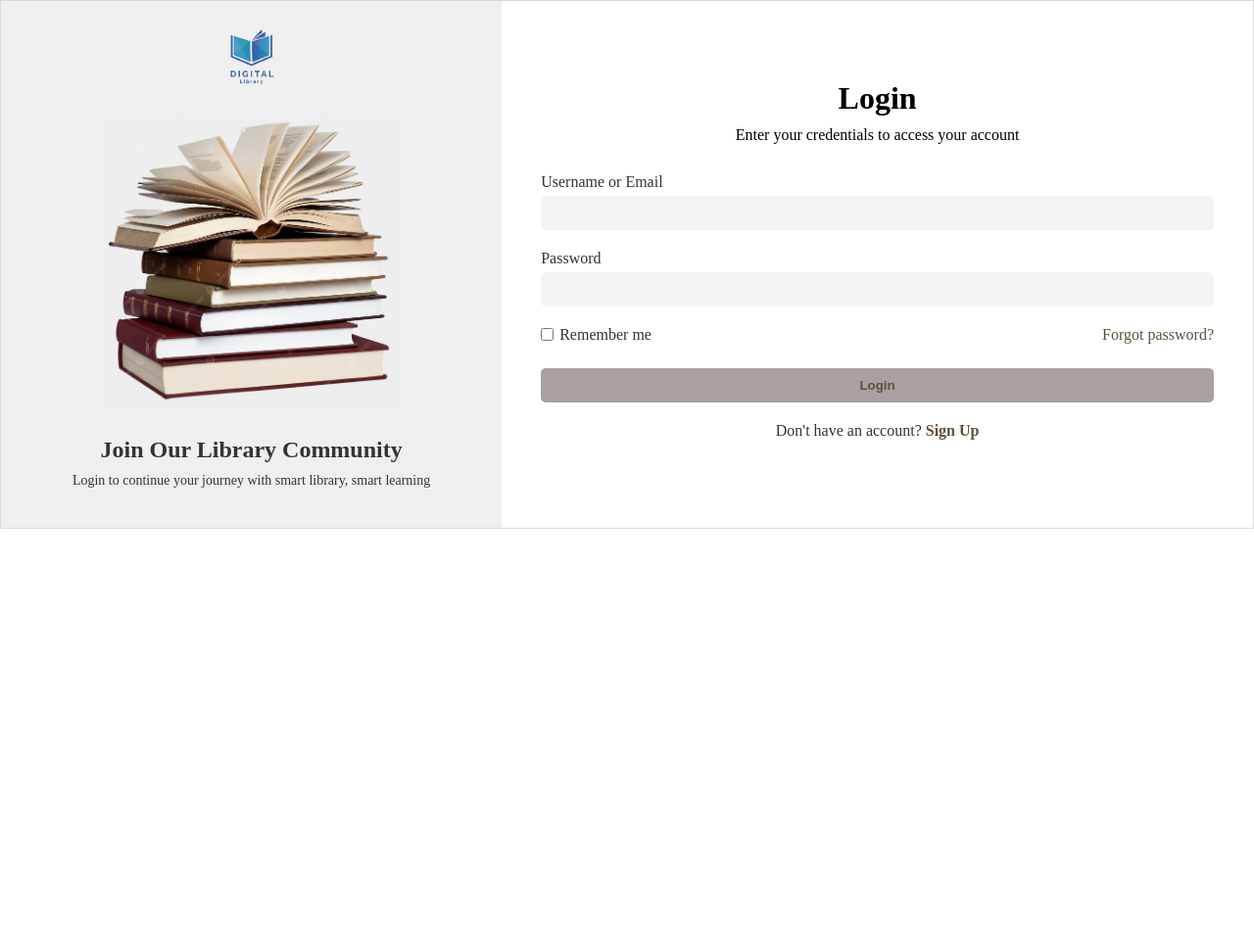
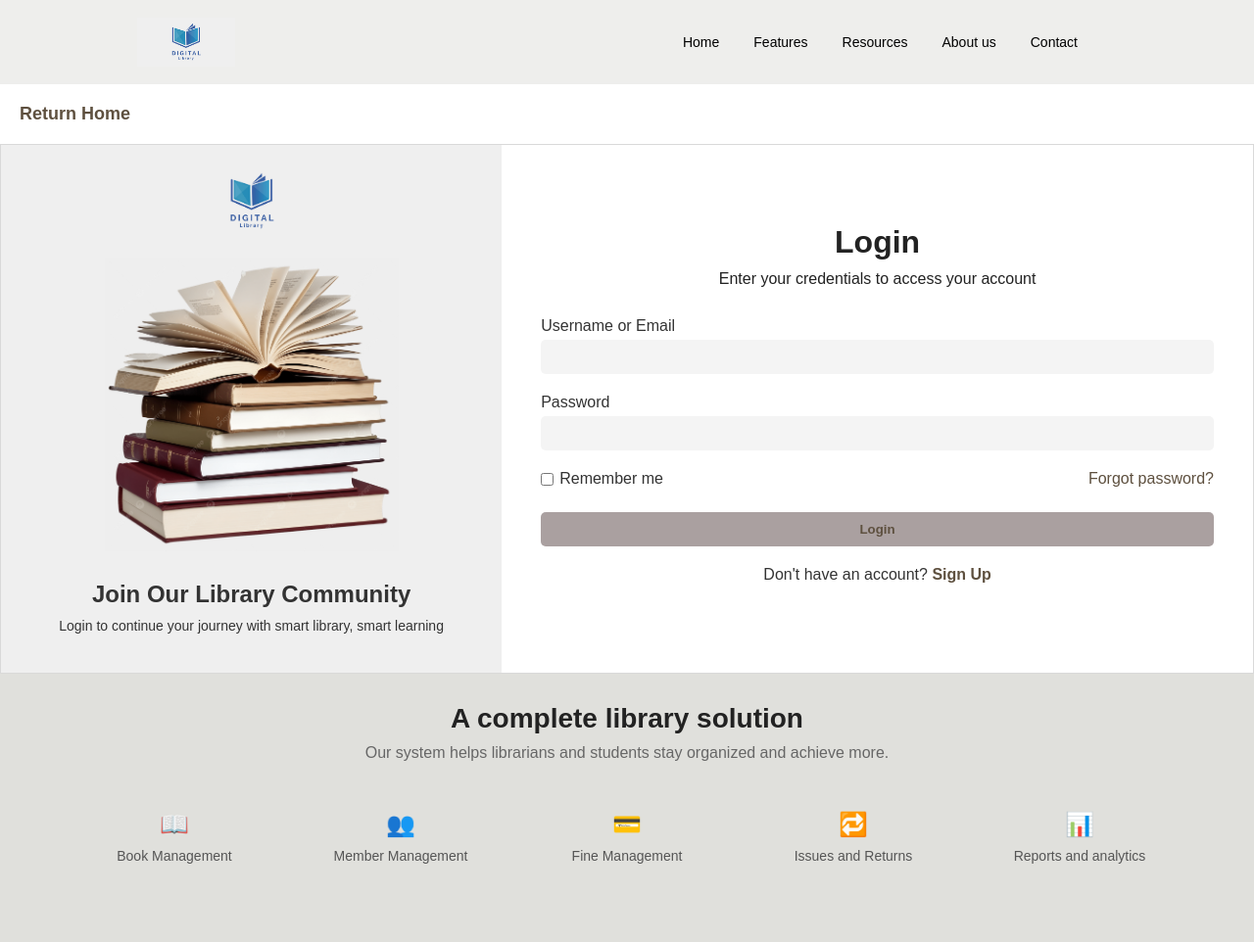
Before and after one commit to janaki0068/library-management-system, a Django app: page /login/ in a window 1280 px wide. Shown: the whole page at 98% size. Before the commit the page ends 540 px from the top, so only its background shows below. Run offline with Django 5.2, Linux system fonts and the light colour scheme.

Commit message:
register/login

```diff
--- a/assets/css/login.css
+++ b/assets/css/login.css
@@ -17,13 +17,28 @@
     box-sizing: border-box;
 }
 
-.container{
+.back-link{
+    margin: 20px;
+}
+
+.back-link a{
+    text-decoration: none;
+    color: var(--btn-text-color);
+    font-weight: bold;
+    font-size: 18px;
+}
+
+.back-link a:hover{
+    color: var(--btn-color-3);
+}
+
+.login-container{
     display: flex;
     background-color: var(--primary-color);
     border: 1px solid var(--primary-color);
 }
 
-.left-panel{
+.login-left-panel{
     width:40%;
     background:#efefef;
     padding:20px;
@@ -47,14 +62,13 @@
     align-items: center;
     width: 100%;
 }
+
 .book-image img{
-<<<<<<< HEAD
     width:100%;
     max-width:300px;
-=======
-    width: 500px;
->>>>>>> 9a7093b (django connection)
     height: auto;
+    display: block;
+    margin: 0 auto;
 }
 
 .community-text{
@@ -72,7 +86,7 @@
     font-size: 14px;
 }
 
-.right-panel{
+.login-right-panel{
     width:60%;
     padding:40px;
     display:flex;
@@ -81,7 +95,7 @@
     background: var(--background-color);
 }
 
-.right-panel h1, p{
+.login-right-panel h1, p{
     margin-bottom:10px;
     text-align: center;
 }
--- a/library/views.py
+++ b/library/views.py
@@ -1,10 +1,21 @@
-from django.shortcuts import render
+from django.shortcuts import redirect, render
 
 # Create your views here.
 def home(request):
     return render(request, 'index.html')
 
 def register(request):
+    if request.method == 'POST':
+        username = request.POST.get('username')
+        email = request.POST.get('email')
+        password = request.POST.get('password')
+
+        User.objects.create_user(
+            username=username,
+            email=email,
+            password=password
+            )
+        return redirect('login')
     return render(request, 'register.html')
 
 def login(request):
--- a/templates/base.html
+++ b/templates/base.html
@@ -1,10 +1,24 @@
+{% load static %}
+
+
 <!DOCTYPE html>
 <html lang="en">
 <head>
     <meta charset="UTF-8">
     <meta name="viewport" content="width=device-width, initial-scale=1.0">
     <title>LMS</title>
+    <link rel="stylesheet" href="{% static 'css/style.css' %}">
+    <link
+      rel="stylesheet"
+      href="https://fonts.googleapis.com/css2?family=Material+Symbols+Outlined"
+    />
 </head>
 <body>
+    {% include 'includes/header.html' %}
+    <main>
+        {% block content %}
+        {% endblock %}
+    </main>
+    {% include 'includes/footer.html' %}
 </body>
 </html>
--- /dev/null
+++ b/templates/includes/footer.html
@@ -0,0 +1,35 @@
+{% load static %}
+
+<!-- bottom section -->
+<section class="bottom-section">
+  <div class="bottom-text">
+    <h2>A complete library solution</h2>
+
+    <p>
+      Our system helps librarians and students stay organized and achieve more.
+    </p>
+  </div>
+
+  <div class="bottom-features">
+    <div class="bottom-card">
+      <span>📖</span>
+      <p>Book Management</p>
+    </div>
+    <div class="bottom-card">
+      <span>👥</span>
+      <p>Member Management</p>
+    </div>
+    <div class="bottom-card">
+      <span>💳</span>
+      <p>Fine Management</p>
+    </div>
+    <div class="bottom-card">
+      <span>🔁</span>
+      <p>Issues and Returns</p>
+    </div>
+    <div class="bottom-card">
+      <span>📊</span>
+      <p>Reports and analytics</p>
+    </div>
+  </div>
+</section>
--- /dev/null
+++ b/templates/includes/header.html
@@ -0,0 +1,16 @@
+{% load static %}
+
+<!-- navbar -->
+    <header class="navbar">
+        <div class="logo">
+            <img src="{% static 'images/liblogo.jpg' %}" alt="Library Logo">
+        </div>
+
+        <nav>
+            <a href="#">Home</a>
+            <a href="#">Features</a>
+            <a href="#">Resources</a>
+            <a href="#">About us</a>
+            <a href="#">Contact</a>
+        </nav>
+    </header>
--- a/templates/login.html
+++ b/templates/login.html
@@ -1,50 +1,43 @@
-{% load static %}
+{% extends 'base.html' %} {% load static %} {% block content %}
 
-<!DOCTYPE html>
-<html lang="en">
-<head>
-    <meta charset="UTF-8">
-    <meta name="viewport" content="width=device-width, initial-scale=1.0">
-    <title>Login Page</title>
+<link rel="stylesheet" href="{% static 'css/login.css' %}" />
 
-    <link rel="stylesheet" href="{% static 'css/login.css' %}">
-<body>
-    <div class="container">
-        <div class="left-panel">
+<div class="back-link">
+  <a href="{% url 'home' %}">Return Home</a>
+</div>
+<div class="login-container">
+  <div class="login-left-panel">
     <div class="logo-section">
-                <img src="{% static 'images/liblogo.jpg' %}">
+      <img src="{% static 'images/liblogo.jpg' %}" />
     </div>
     <div class="book-image">
-                <img src="{% static 'images/loginbook.png' %}">
+      <img src="{% static 'images/loginbook.png' %}" />
     </div>
     <div class="community-text">
       <h2>Join Our Library Community</h2>
       <p>Login to continue your journey with smart library, smart learning</p>
     </div>
   </div>
-        <div class="right-panel">
+  <div class="login-right-panel">
     <h1>Login</h1>
-            <p class="subtitle">
-                Enter your credentials to access your account
-            </p>
+    <p class="subtitle">Enter your credentials to access your account</p>
     <form action="">
       <label for="username">Username or Email</label>
-                <input type="text" id="username">
+      <input type="text" id="username" />
 
-                <label for="">Password</label>
-                <input type="password">
+      <label for="password">Password</label>
+      <input type="password" id="password" />
 
       <div class="options">
         <label class="remember-me">
-                            <input type="checkbox" id="remember-me">
+          <input type="checkbox" id="remember-me" />
           Remember me
         </label>
         <a href="#" class="forgot-password">Forgot password?</a>
       </div>
       <button type="submit" class="login-btn">Login</button>
     </form>
-            <p class="register">Don't have an account? <a href="#">Sign Up</a></p>
+    <p class="register">Don't have an account? <a href="{% url 'register' %}">Sign Up</a></p>
   </div>
 </div>
-</body>
-</html>
+{% endblock %}
```
Also changed, not shown: assets/css/register.css (+48 -15 lines), templates/register.html (+27 -37 lines). Lines whose indentation alone changed are shown as unchanged.
